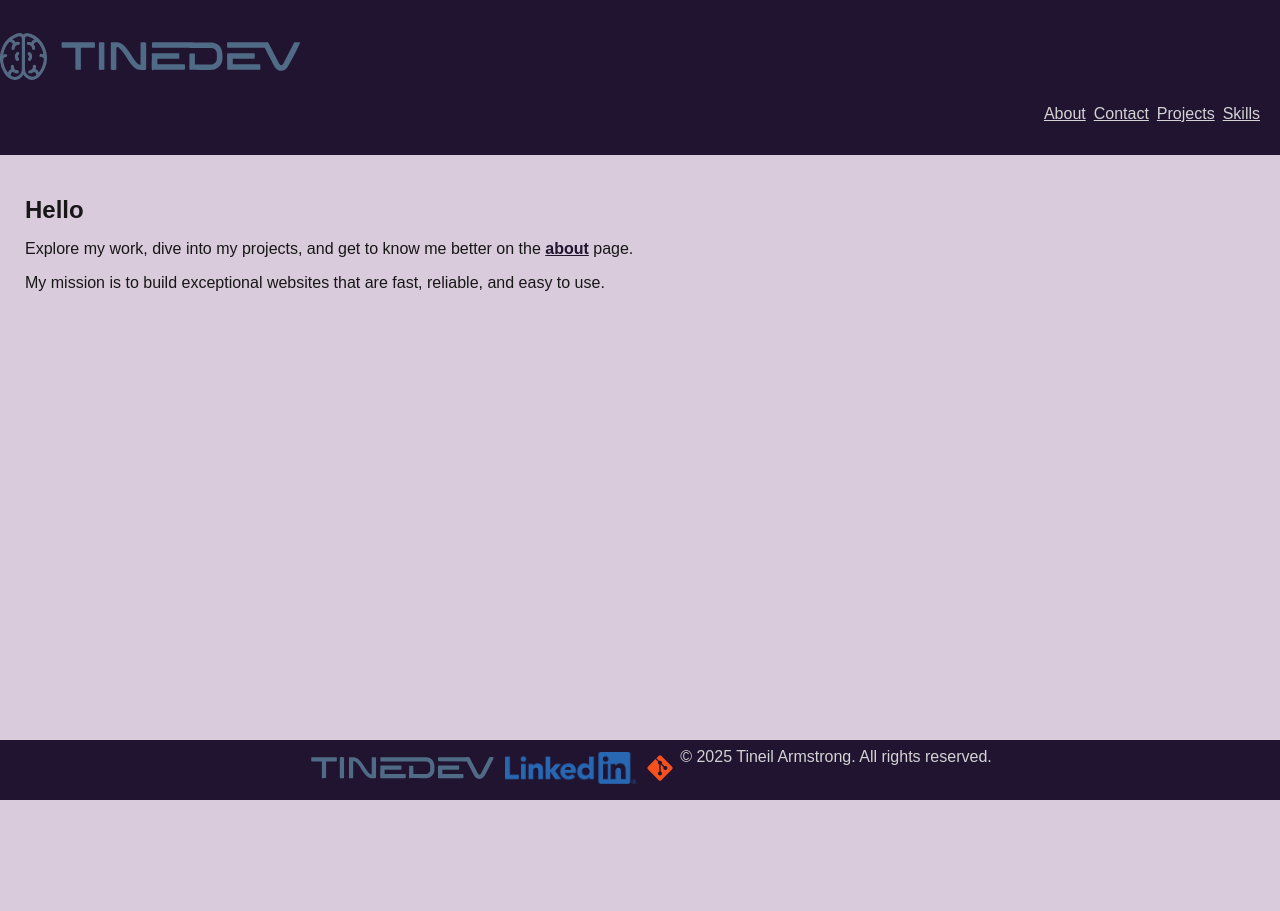
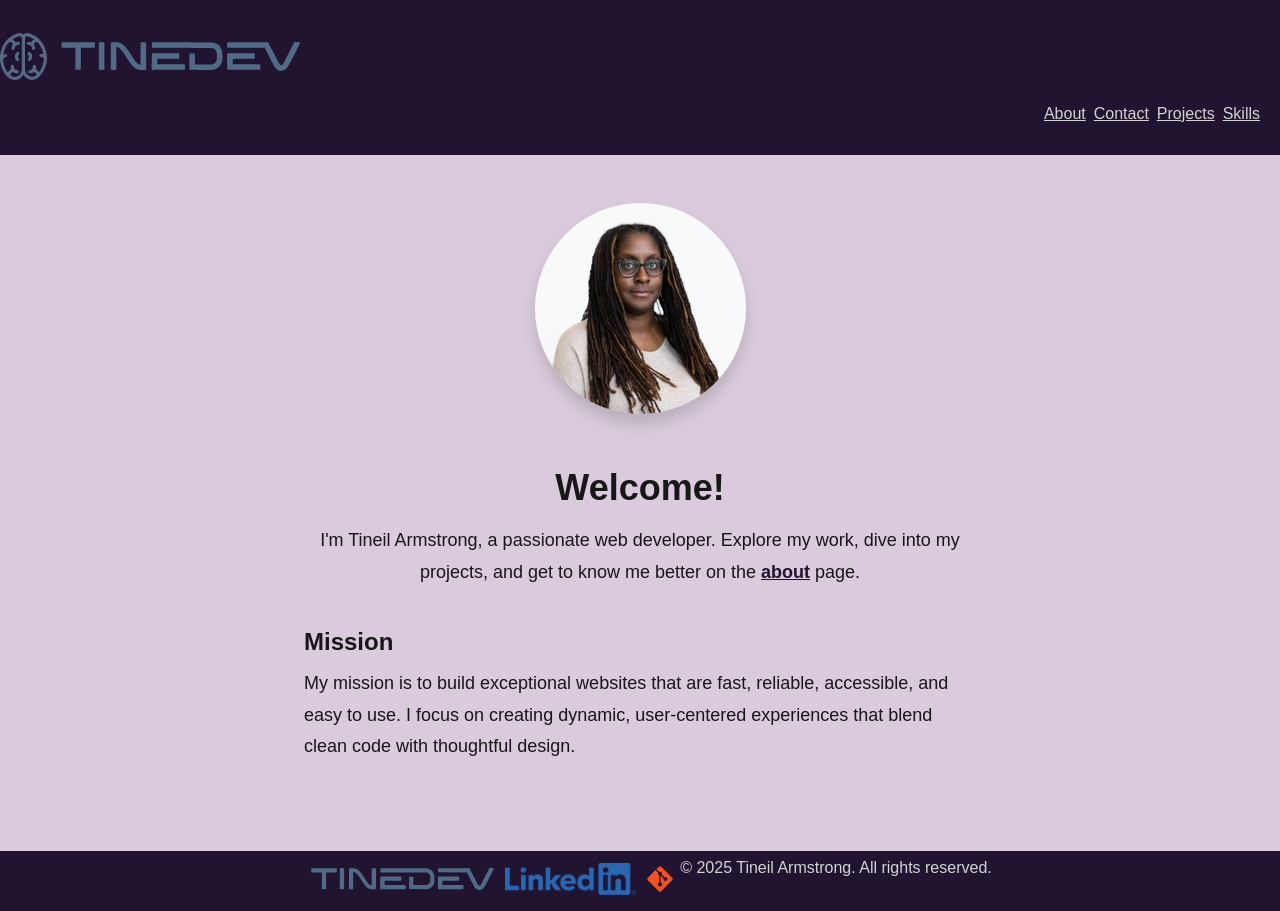
Before and after one commit to Tara-Fortis/portfolio-1, a Next.js app: page / in a window 1280 px wide. Before the commit the page ends 800 px from the top, so only its background shows below. Built offline with nearby package versions, Linux system fonts and the light colour scheme.

Commit message:
Made index match about me page

```diff
--- a/src/app/page.tsx
+++ b/src/app/page.tsx
@@ -1,13 +1,32 @@
 'use client';
 
 import Link from "next/link";
+import Image from "next/image";
 
 export default function Home() {
   return (
-    <main>
-      <h1>Hello</h1>
-      <p>Explore my work, dive into my projects, and get to know me better on the <Link href="/bio" className="about">about</Link> page.</p>
-      <p>My mission is to build exceptional websites that are fast, reliable, and easy to use.</p>
+    <main id="bio">
+      <section className="bio-header">
+        <Image
+          src="/portfolio-photo.jpeg"
+          alt="Photo of Tineil"
+          width={211}
+          height={211}
+          className="bio-photo"
+        />
+        <h1>Welcome!</h1>
+        <p>
+          I&apos;m Tineil Armstrong, a passionate web developer. Explore my work, dive into my projects,
+          and get to know me better on the <Link href="/bio" className="about">about</Link> page.
+        </p>
+      </section>
+      <section className="bio-mission">
+        <h2>Mission</h2>
+        <p>
+          My mission is to build exceptional websites that are fast, reliable, accessible, and easy to use.
+          I focus on creating dynamic, user-centered experiences that blend clean code with thoughtful design.
+        </p>
+      </section>
     </main>
   );
 }
```
